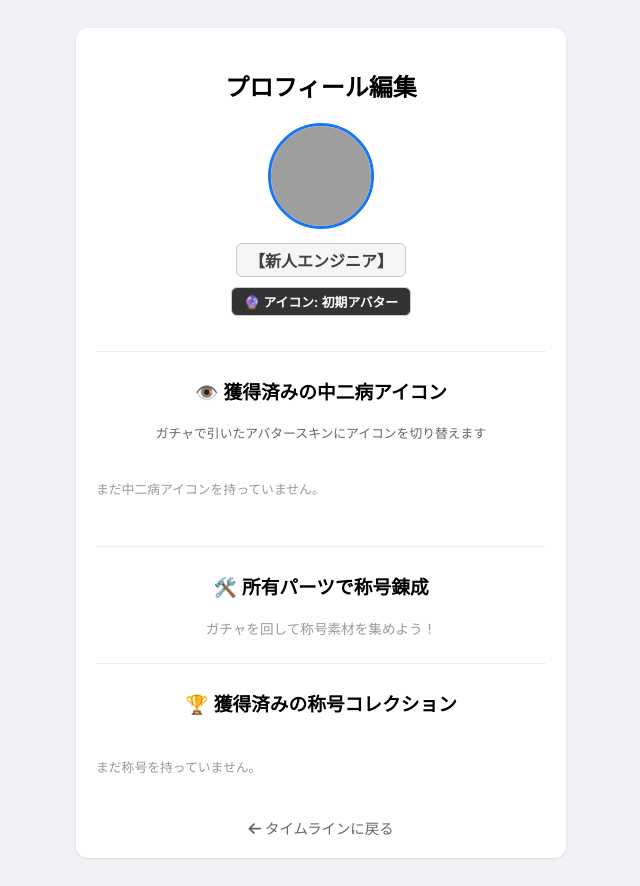
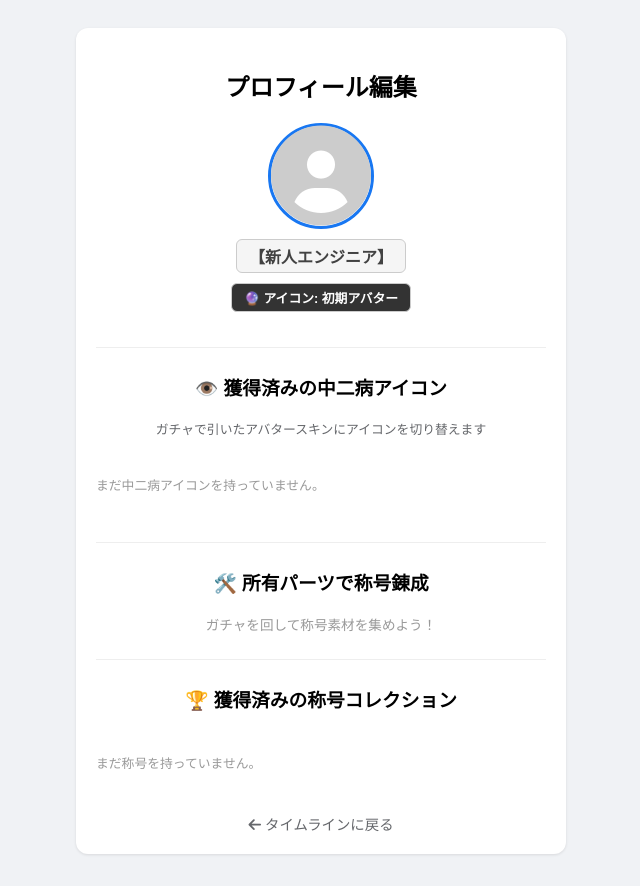
Before and after one commit to ryuchiika615/sns, a Django app: page /profile/edit/ in a window 1280 px wide. Shown: the whole page, without its empty margins (319-959 px from the left). After the commit the page ends 855 px from the top, so only its background shows below. Run offline with Django 5.2, Linux system fonts and the light colour scheme; the visitor is signed in with stand-in values (Sample User, id 1); data that the repository does not hold is empty; grey boxes are pictures that could not be loaded.

Commit message:
Hide uploaded profile images and remove icon upload form

```diff
--- a/sns/views.py
+++ b/sns/views.py
@@ -15,7 +15,7 @@ WORDS_LIST = [
     "誰もが三度見する", "今は亡き", "月給２４万", "税金泥棒", "国の犬", "ちいかわより",
     "やっぱり僕は", "みかんから生まれし", "桃から生まれし", "３浪の", "ゲーマーの", "１留の",
     "夢はマイクワゾウスキー", "デカビタよりもオロナミンｃ", "前世がティッシュ", "歩くR18指定",
-    "煩悩の塊", "親の顔より見た", "出会い厨の", "全裸待機中の", "賢者モードの", "童貞をこじらせた",
+    "煩脳の塊", "親の顔より見た", "出会い厨の", "全裸待機中の", "賢者モードの", "童貞をこじらせた",
     "変態という名の紳士", "パパ活疑惑の", "息をするようにスベる", "令和の奇行種", "脳内お花畑の",
     "歩く公然わいせつ", "圧倒的モブ", "クソエイムの", "課金沼に沈みし", "金欠の", "遅刻魔",
     "メンヘラ製造機", "留年確定の", "クソザコなめくじ", "深夜テンションの", "西村店長に怒られし",
@@ -204,10 +204,11 @@ def edit_profile(request):
             profile.save()
             return redirect('index')
 
-    if request.method == 'POST' and 'icon' in request.FILES:
-        profile.icon = request.FILES['icon']
-        profile.save()
-        return redirect('index')
+    # アイコン変更フォーム削除に伴い、この部分は不要になります
+    # if request.method == 'POST' and 'icon' in request.FILES:
+    #     profile.icon = request.FILES['icon']
+    #     profile.save()
+    #     return redirect('index')
 
     # 称号用とアイコン用にコレクションを分ける
     my_titles = [i for i in owned_items if "【アイコン】" not in i.name]
@@ -227,10 +228,6 @@ def edit_profile(request):
         'owned_names': list(owned_names),
         'owned_words': list(owned_words)
     })
-
-# ==========================================
-# ★ 追加部分：ここから下が前回抜け落ちていた必須機能です！
-# ==========================================
 
 def logout_view(request):
     logout(request)
--- a/templates/sns/edit_profile.html
+++ b/templates/sns/edit_profile.html
@@ -8,7 +8,11 @@
     <style>
         body { font-family: sans-serif; background: #f0f2f5; padding: 20px; text-align: center; }
         .card { background: white; padding: 20px; border-radius: 12px; max-width: 450px; margin: auto; box-shadow: 0 1px 3px rgba(0,0,0,0.1); }
-        .current-icon { width: 100px; height: 100px; border-radius: 50%; object-fit: cover; margin-bottom: 10px; border: 3px solid #1877f2; }
+        /* 画像表示用クラスを削除 */
+        /* .current-icon { width: 100px; height: 100px; border-radius: 50%; object-fit: cover; margin-bottom: 10px; border: 3px solid #1877f2; } */
+
+        /* フォントアウェサムアイコン用のスタイルを追加 */
+        .current-icon { display: inline-flex !important; align-items: center; justify-content: center; width: 100px; height: 100px; border-radius: 50%; margin-bottom: 10px; border: 3px solid #1877f2; background: white; }
 
         .title-badge { font-weight: bold; font-size: 1rem; margin-bottom: 10px; display: inline-block; padding: 4px 12px; border-radius: 6px; }
         .title-badge.N { background: #f5f5f5; color: #424242; border: 1px solid #ccc; }
@@ -49,11 +53,7 @@
     <div class="card">
         <h2>プロフィール編集</h2>
 
-        {% if user.profile.icon %}
-            <img src="{{ user.profile.icon.url }}" class="current-icon">
-        {% else %}
-            <i class="fas fa-user-circle" style="font-size: 100px; color: #ccc; margin-bottom: 10px;"></i>
-        {% endif %}
+        <i class="fas fa-user-circle current-icon" style="font-size: 100px; color: #ccc;"></i>
 
         <div>
             <span class="title-badge {{ current_rarity }}">
```
Also changed, not shown: templates/sns/index.html (+7 -8 lines).
